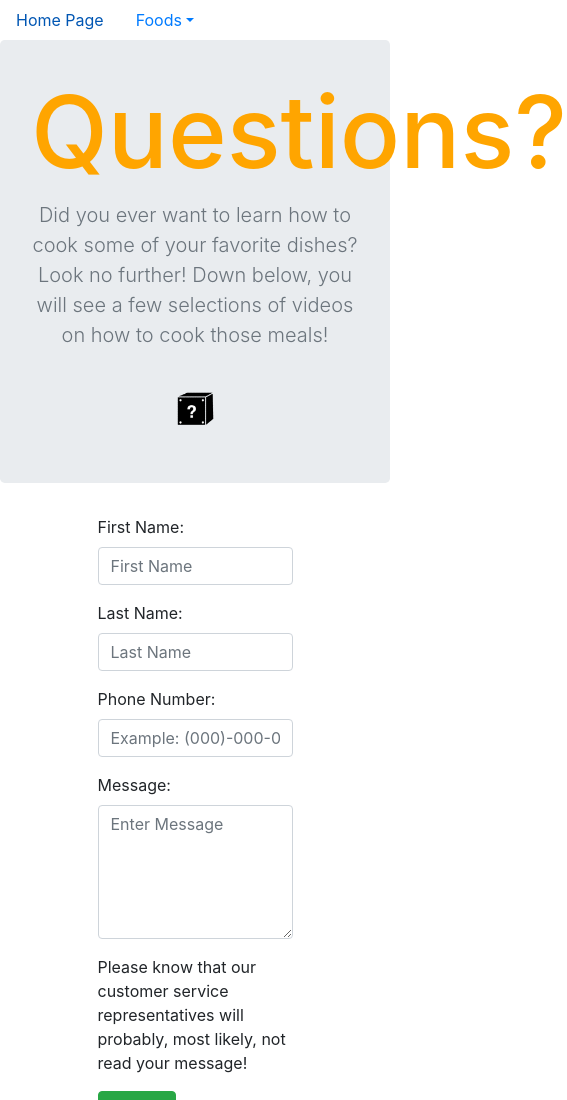
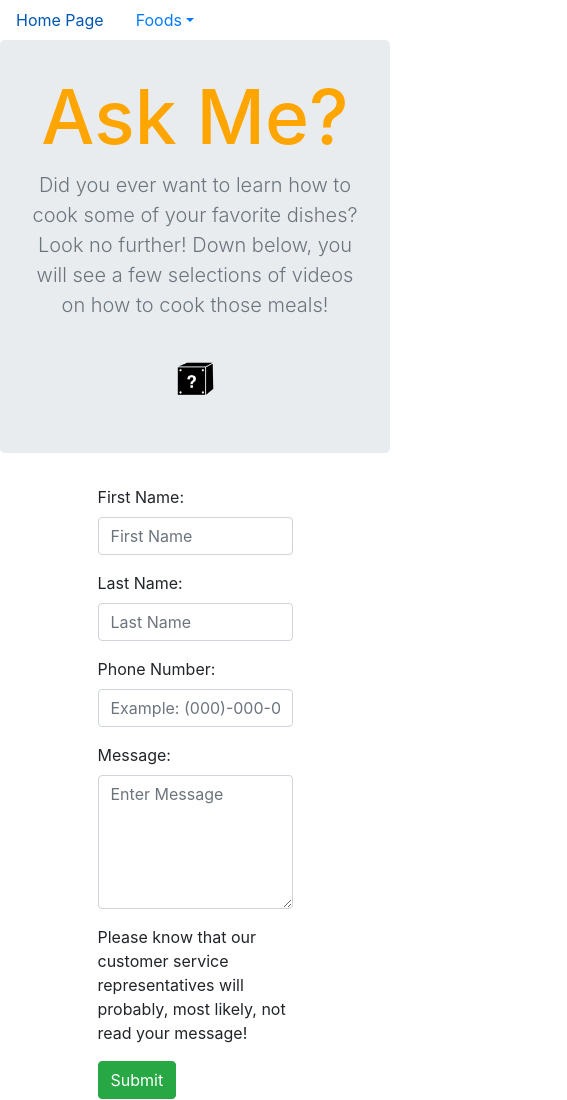
Before and after one commit to ninankkim/front-end-project, a plain HTML site: page ask.html in a window 390 px wide. Shown: the top 1100 px of the page, 567 px wide, since content can reach past the window. Drawn offline with nearby package versions, Linux system fonts and the light colour scheme.

Commit message:
fixed css for h1

```diff
--- a/ask.html
+++ b/ask.html
@@ -47,7 +47,7 @@
 
         <section class="jumbotron text-center">
             <div class="container">
-                <h1 class="jumbotron-heading">Questions?</h1>
+                <h1 class="jumbotron-heading">Ask Me?</h1>
                 <p class="lead text-muted">Did you ever want to learn how to cook some of your favorite dishes? <br>
                     Look no further! Down below, you will see a few selections of videos on how to cook those meals!</p>
             </div>
--- a/index.css
+++ b/index.css
@@ -520,7 +520,7 @@ background-color:#e55e3b;
 } @media only screen and (min-width: 57px) and (max-width: 480px) {
   h1.jumbotron-heading {
   color: orange;
-  font-size: 100px;
+  font-size: 75px;
 }
 
 .nomargin {
```
